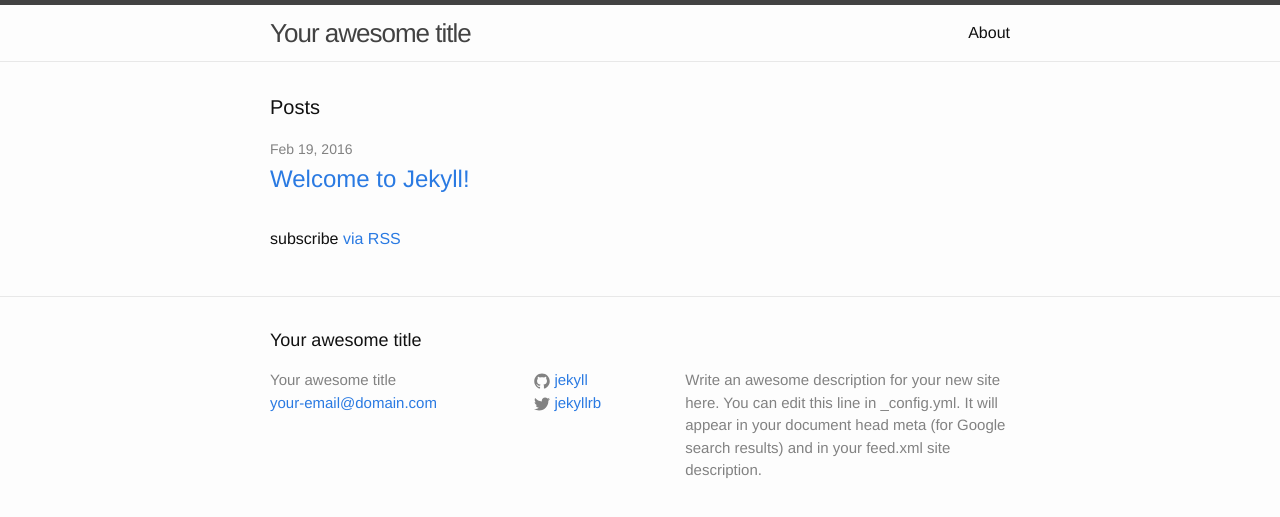
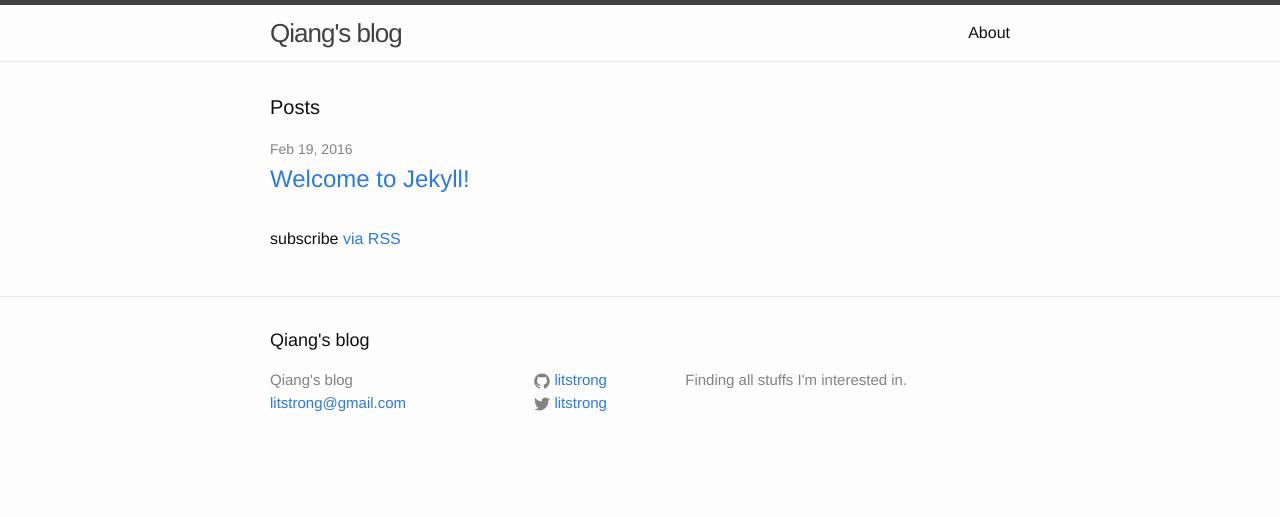
Before and after one commit to litstrong/litstrong.github.io, a Jekyll site: the page built from index.html, in a window 1280 px wide. Shown: the top 517 px of the page. Built offline with Jekyll 4.4.1, drawn with Linux system fonts in a browser that asks for light colours.

Commit message:
Update _config.yml

```diff
--- a/_config.yml
+++ b/_config.yml
@@ -6,16 +6,14 @@
 # 'jekyll serve'. If you change this file, please restart the server process.
 
 # Site settings
-title: Your awesome title
-email: your-email@domain.com
+title: Qiang's blog
+email: litstrong@gmail.com
 description: > # this means to ignore newlines until "baseurl:"
-  Write an awesome description for your new site here. You can edit this
-  line in _config.yml. It will appear in your document head meta (for
-  Google search results) and in your feed.xml site description.
+  Finding all stuffs I'm interested in.
 baseurl: "" # the subpath of your site, e.g. /blog
 url: "http://yourdomain.com" # the base hostname & protocol for your site
-twitter_username: jekyllrb
-github_username:  jekyll
+twitter_username: litstrong
+github_username:  litstrong
 
 # Build settings
 markdown: kramdown
```
